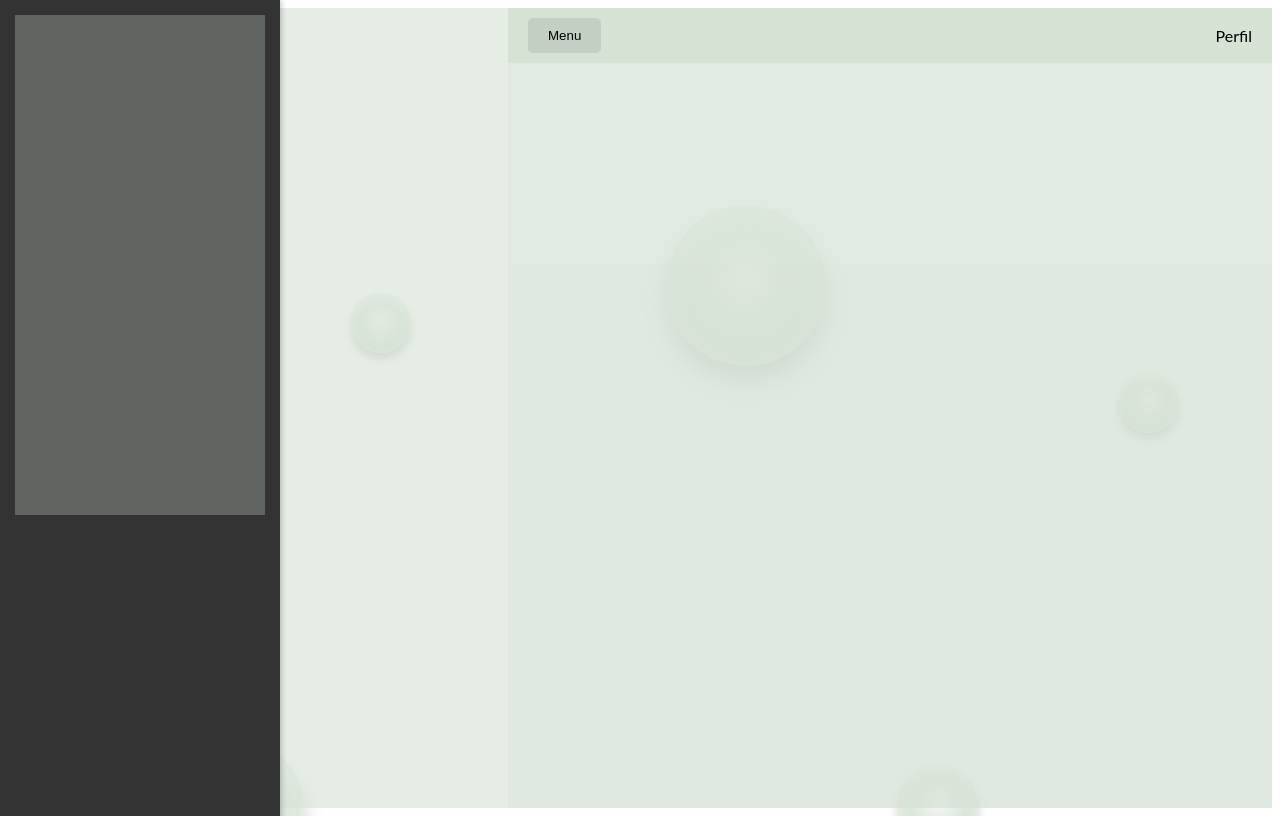
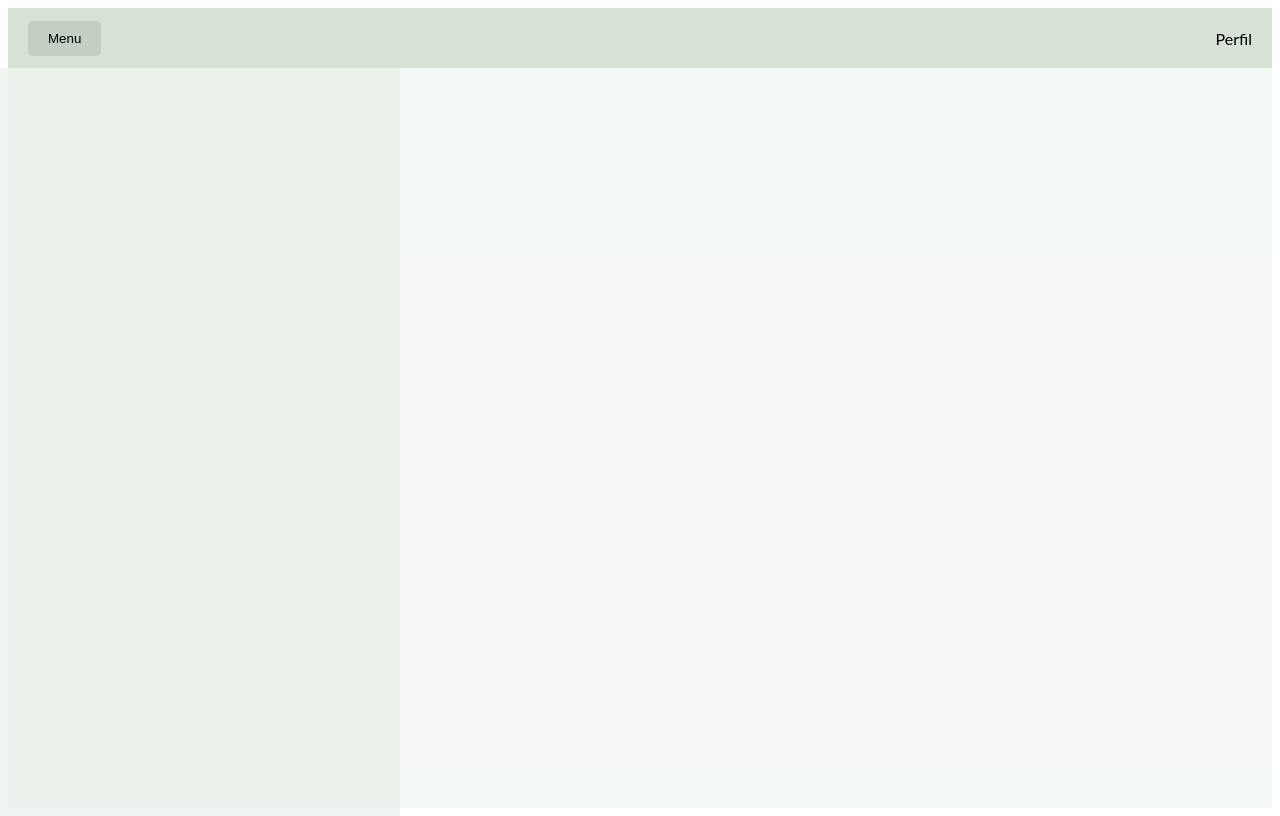
Before and after one commit to Callm-IOT/angular-frontend-app, an Angular app: page /dashboard in a window 1280 px wide. Built offline with nearby package versions, Linux system fonts and the light colour scheme.

Commit message:
Add navbar

```diff
--- a/src/app/app.component.css
+++ b/src/app/app.component.css
@@ -16,6 +16,10 @@ body {
   right: 0;
   top: 0;
   z-index: -1;
+}
+
+.hidden{
+  display: none;
 }
 
 /* KEYFRAMES */
--- a/src/app/app.component.html
+++ b/src/app/app.component.html
@@ -6,17 +6,17 @@
     <title>Document</title>
   </head>
   <body>
-    <div id="background-wrap">
-      <div class="bubble x1"></div>
-      <div class="bubble x2"></div>
-      <div class="bubble x3"></div>
-      <div class="bubble x4"></div>
-      <div class="bubble x5"></div>
-      <div class="bubble x6"></div>
-      <div class="bubble x7"></div>
-      <div class="bubble x8"></div>
-      <div class="bubble x9"></div>
-      <div class="bubble x10"></div>
+    <div id="background-wrap" [class.hidden]="!showBubbles">
+      <div class="bubble x1" [class.hidden]="!showBubbles"></div>
+      <div class="bubble x2" [class.hidden]="!showBubbles"></div>
+      <div class="bubble x3" [class.hidden]="!showBubbles"></div>
+      <div class="bubble x4" [class.hidden]="!showBubbles"></div>
+      <div class="bubble x5" [class.hidden]="!showBubbles"></div>
+      <div class="bubble x6" [class.hidden]="!showBubbles"></div>
+      <div class="bubble x7" [class.hidden]="!showBubbles"></div>
+      <div class="bubble x8" [class.hidden]="!showBubbles"></div>
+      <div class="bubble x9" [class.hidden]="!showBubbles"></div>
+      <div class="bubble x10" [class.hidden]="!showBubbles"></div>
     </div>
     <router-outlet></router-outlet>
   </body>
--- a/src/app/app.component.ts
+++ b/src/app/app.component.ts
@@ -14,15 +14,22 @@ import { Router, NavigationEnd } from '@angular/router';
 export class AppComponent implements OnInit {
   title = 'CallM-Official Page';
   activeRoute: string = '';
+  showBubbles = true;
+
+
 
   constructor(private router: Router) {}
 
-  ngOnInit() {
+  ngOnInit():void {
     // Escuchar cambios de la ruta
     this.router.events.subscribe((event) => {
       if (event instanceof NavigationEnd) {
-        this.activeRoute = event.urlAfterRedirects; // Obtiene la ruta actual
+        this.activeRoute = event.urlAfterRedirects;
       }
+      if (event instanceof NavigationEnd) {
+        this.showBubbles = !event.url.includes('dashboard');
+      }
+
     });
   }
 
--- a/src/app/components/dashboard/dashboard.component.css
+++ b/src/app/components/dashboard/dashboard.component.css
@@ -1,11 +1,10 @@
 html,
 body {
   height: 100vh;
-  background: #d5e2d449;
+  background: #ffffff49;
   overflow: hidden;
   overflow-x: hidden;
   margin: 0;
-  margin-left: 250px;
   padding: 0;
   font: 100% Lato, Arial, Sans Serif;
 }
@@ -19,14 +18,6 @@ body {
   z-index: -1;
 }
 
-app-sidebar {
-    position: fixed;
-    top: 0;
-    left: 0;
-    width: 250px;
-    height: 100%;
-    background-color: #333;
-    color: white;
-    padding: 15px;
-    box-shadow: 2px 0 5px rgba(0, 0, 0, 0.2);
+.hidden{
+  display: none;
 }
--- a/src/app/components/dashboard/dashboard.component.html
+++ b/src/app/components/dashboard/dashboard.component.html
@@ -7,6 +7,6 @@
   </head>
   <body>
     <app-navbar></app-navbar>
-    <app-sidebar></app-sidebar>
+    <app-sidebar  [class.hidden]="!isSidebarVisible"></app-sidebar>
   </body>
 </html>
--- a/src/app/components/dashboard/dashboard.component.ts
+++ b/src/app/components/dashboard/dashboard.component.ts
@@ -9,5 +9,8 @@ import { SidebarComponent } from './sidebar/sidebar.component';
   styleUrl: './dashboard.component.css'
 })
 export class DashboardComponent {
-
+  isSidebarVisible = true;
+  onToggleSidebar(): void {
+    this.isSidebarVisible = !this.isSidebarVisible; // Alterna la visibilidad.
+  }
 }
--- a/src/app/components/dashboard/navbar/navbar.component.css
+++ b/src/app/components/dashboard/navbar/navbar.component.css
@@ -1,9 +1,10 @@
 nav {
     display: flex;
+    height: 20px;
     justify-content: space-between;
     align-items: center;
     background-color: #d5e2d4;
-    padding: 10px 20px;
+    padding: 20px 20px;
 }
 
 button{
--- a/src/app/components/dashboard/navbar/navbar.component.html
+++ b/src/app/components/dashboard/navbar/navbar.component.html
@@ -1,6 +1,6 @@
 <nav>
     <div class="menu">
-        <button>
+        <button  (click)="onToggleSidebar()">
             Menu
         </button>
     </div>
--- a/src/app/components/dashboard/navbar/navbar.component.ts
+++ b/src/app/components/dashboard/navbar/navbar.component.ts
@@ -1,4 +1,4 @@
-import { Component } from '@angular/core';
+import { Component,EventEmitter, Output } from '@angular/core';
 
 @Component({
   selector: 'app-navbar',
@@ -7,5 +7,9 @@ import { Component } from '@angular/core';
   styleUrl: './navbar.component.css'
 })
 export class NavbarComponent {
+  @Output() toggleSidebar = new EventEmitter<void>();
 
+  onToggleSidebar(): void {
+    this.toggleSidebar.emit();
+  }
 }
--- a/src/app/components/dashboard/sidebar/sidebar.component.css
+++ b/src/app/components/dashboard/sidebar/sidebar.component.css
@@ -1,4 +1,8 @@
-.sidebar{
-    height: 500px;
-    background: #d5e2d449;
-}
+.sidebar {
+    width: 400px;
+    background: #d5e2d456;
+    height: calc(100vh - 10px);
+    position: fixed;
+    left: 0;
+    overflow-y: auto
+  }
```
